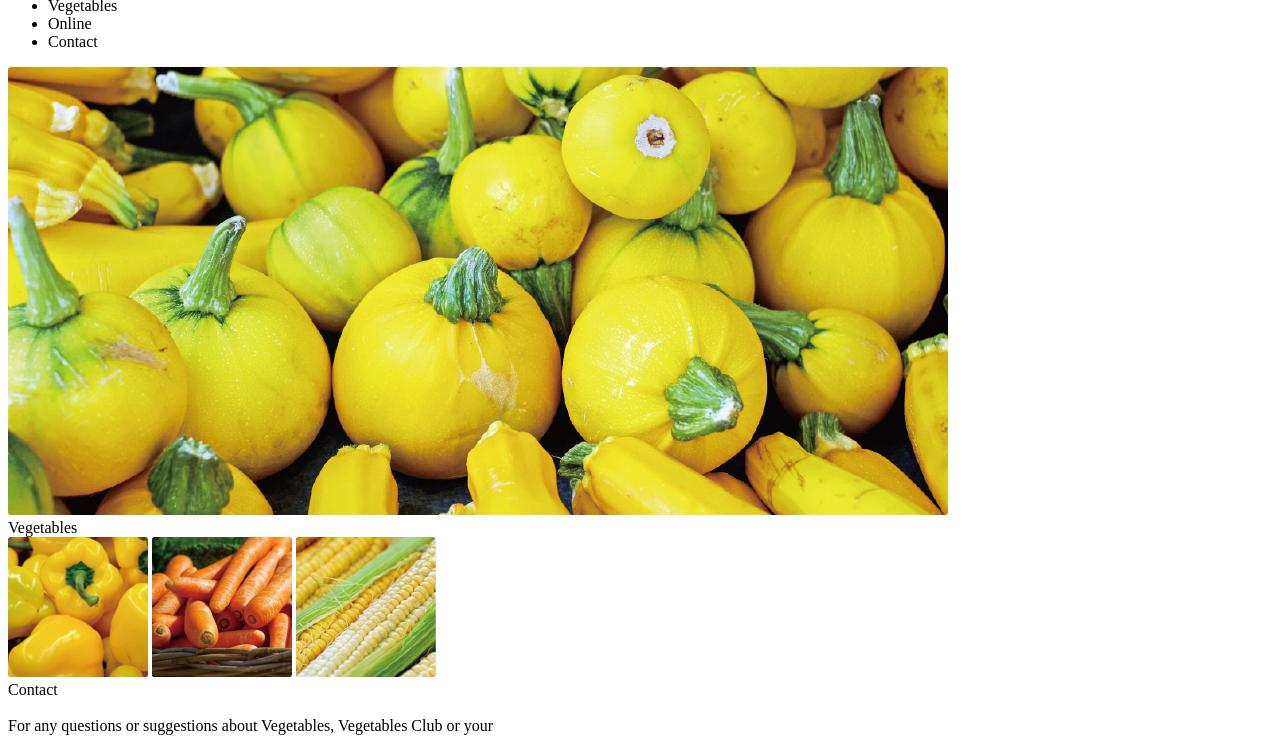
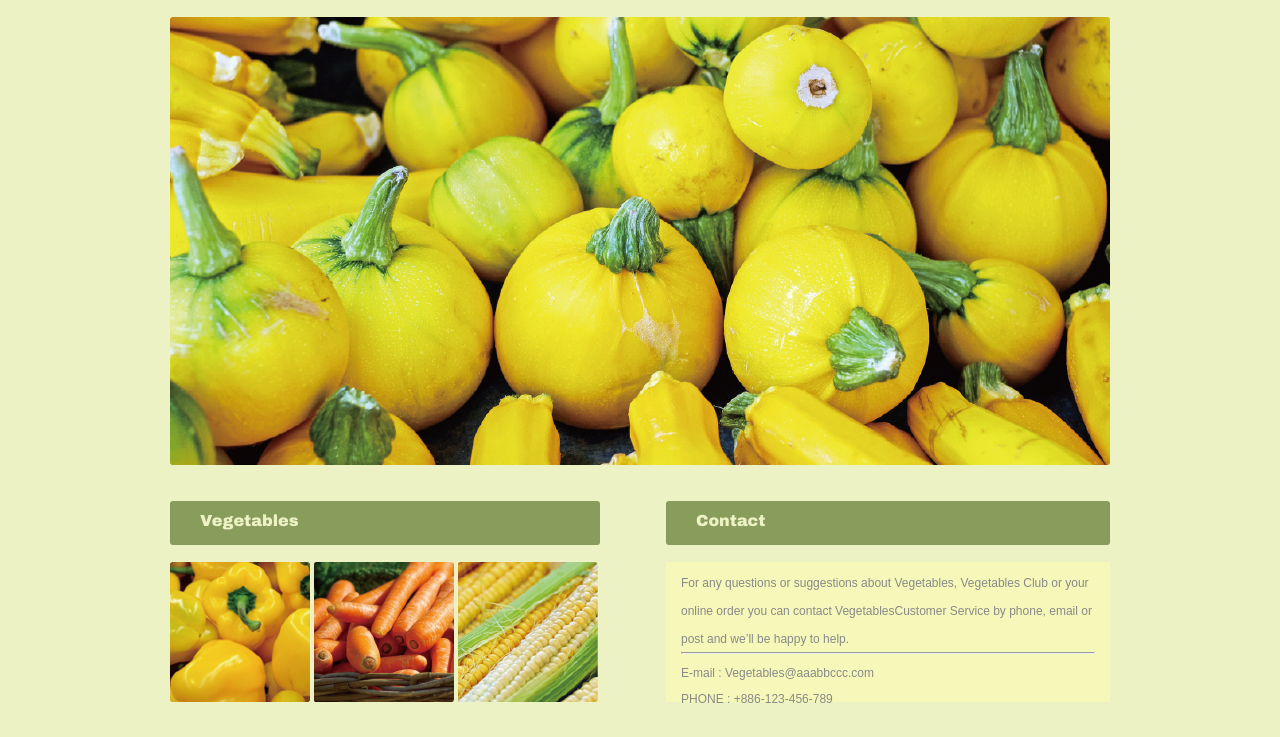
Before and after one commit to fanghsuanhsiang/Vegetable02, a plain HTML site: page index.html in a window 1280 px wide. Shown: the part 200-937 px from the top of the page. Drawn offline with Linux system fonts and the light colour scheme.

Commit message:
Update index.html

```diff
--- a/index.html
+++ b/index.html
@@ -4,7 +4,7 @@
 	<head>
 		<meta charset="utf-8">
 		<title>Hsiag's Vegetable</title>
-		<link rel="stylesheet" href="vegetables.css">
+		<link rel="stylesheet" href="style.css">
 	</head>
 
 	<body>
```
